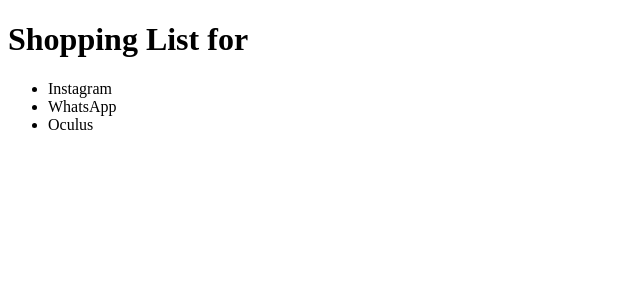
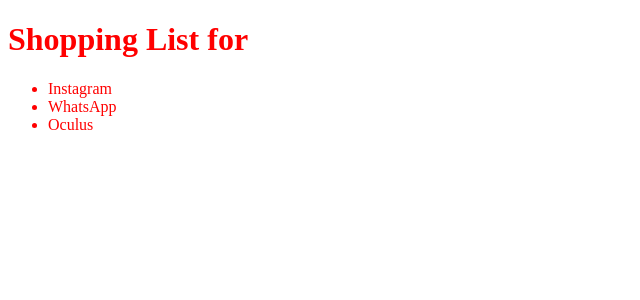
Before and after one commit to mafery/succinct, a React app: page / in a window 1280 px wide. Shown: the top 300 px of the page, without its empty margins (0-640 px from the left). Built offline with nearby package versions, Linux system fonts and the light colour scheme.

Commit message:
add sass mock.js

```diff
--- a/config/webpack.base.js
+++ b/config/webpack.base.js
@@ -51,7 +51,11 @@
             },
             {
                 test: /\.css$/,
-                use: ["style-loader",  "css-loader"]
+                use: ["style-loader", "css-loader"]
+            },
+            {
+                test: /\.s[ac]ss$/,
+                use: ["style-loader", "css-loader", "sass-loader"]
             },
             {
                 test: /\.(png|svg|jpg|gif)$/,
--- a/package.json
+++ b/package.json
@@ -20,6 +20,7 @@
   },
   "homepage": "https://github.com/mafery/succinct#readme",
   "dependencies": {
+    "@material-ui/core": "^4.11.2",
     "axios": "^0.21.1",
     "constate": "^3.1.0",
     "lodash": "^4.17.20",
@@ -53,6 +54,9 @@
     "express": "^4.17.1",
     "file-loader": "^6.2.0",
     "html-webpack-plugin": "^5.0.0-beta.5",
+    "mockjs": "^1.1.0",
+    "node-sass": "^5.0.0",
+    "sass-loader": "^10.1.1",
     "style-loader": "^2.0.0",
     "ts-loader": "^8.0.14",
     "typescript": "^4.1.3",
--- a/src/index.tsx
+++ b/src/index.tsx
@@ -1,11 +1,15 @@
 import React from 'react';
 import ReactDOM from 'react-dom';
+import { BrowserRouter } from 'react-router-dom';
 
 import App from './views/app';
+import './styles//index.css';
 
 ReactDOM.render(
     <React.StrictMode>
-        <App />
+        <BrowserRouter>
+            <App />
+        </BrowserRouter>
     </React.StrictMode>,
     document.getElementById('root')
 );
--- /dev/null
+++ b/src/styles/index.scss
@@ -0,0 +1,3 @@
+#root {
+    color: green;
+}
--- a/src/views/app.tsx
+++ b/src/views/app.tsx
@@ -1,4 +1,4 @@
-import React from 'react'
+import React from 'react';
 
 class AppView extends React.Component {
     render() {
```
